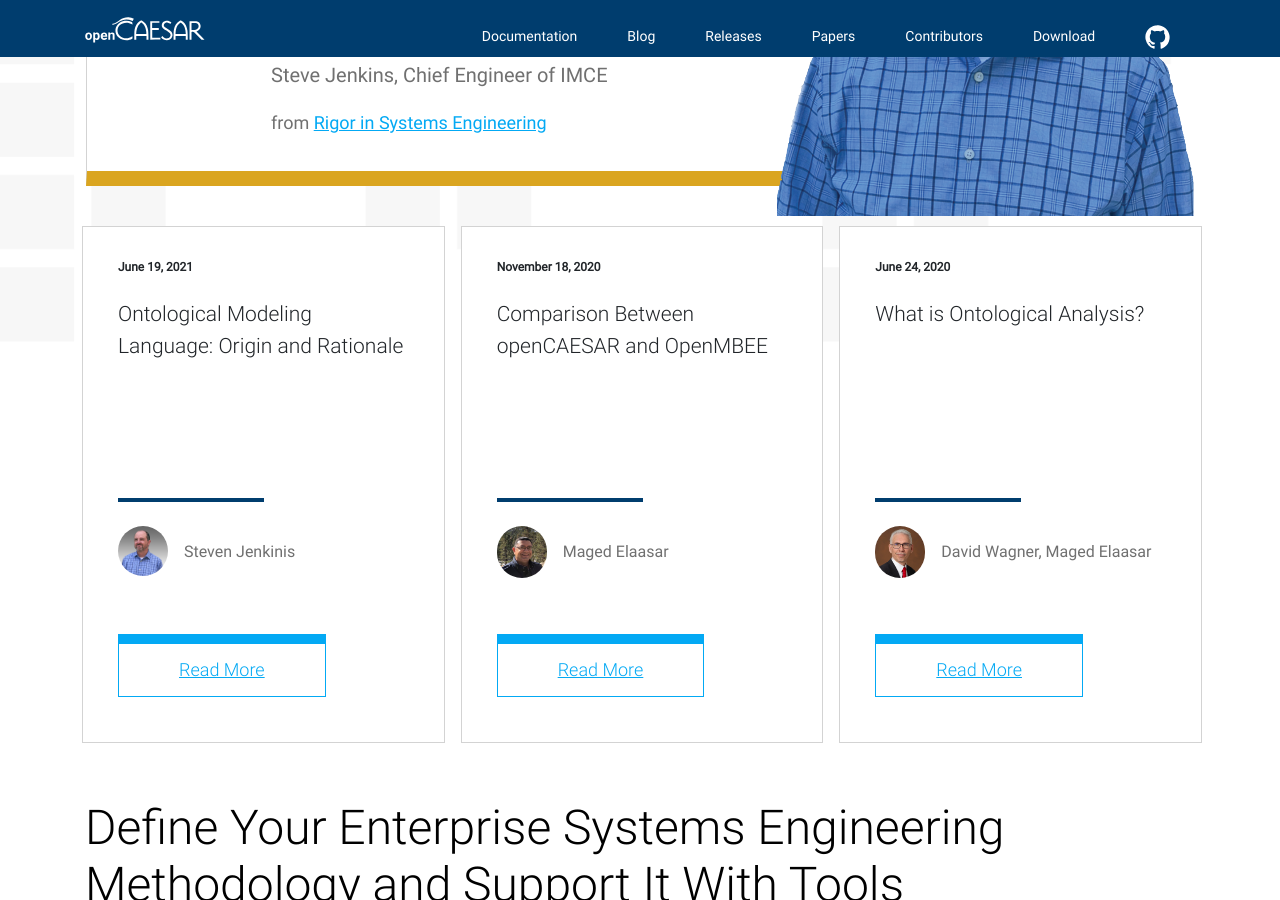
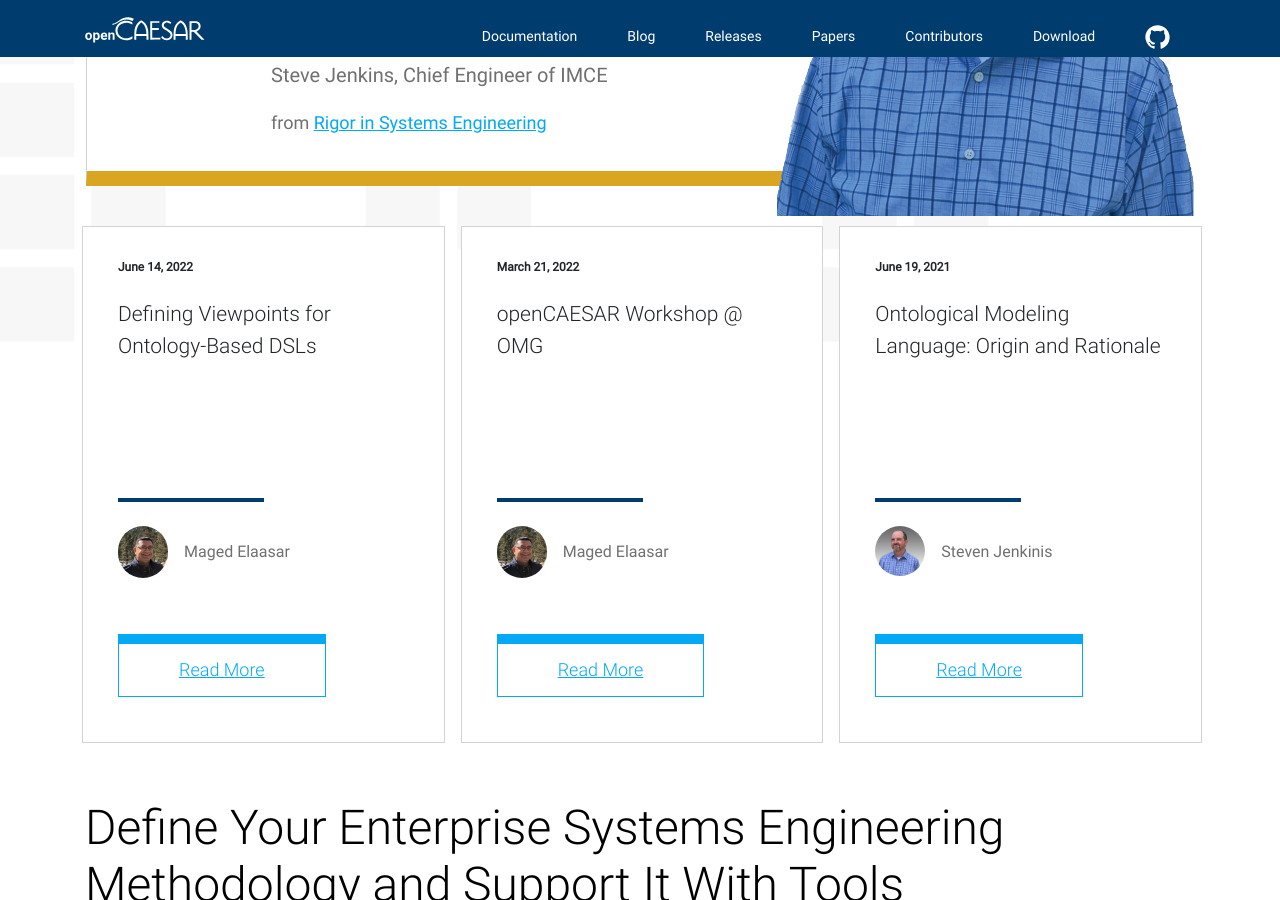
Before and after one commit to opencaesar/opencaesar.github.io, a Jekyll site: the page built from index.html, in a window 1280 px wide and 900 px high, scrolled down 2761 px. Built offline with Jekyll 4.4.1, drawn with Linux system fonts in a browser that asks for light colours; nearby versions of some CDN libraries; some of the changed lines change nothing that is shown.

Commit message:
siriuscon 2022

```diff
--- a/_data/carousel.yml
+++ b/_data/carousel.yml
@@ -9,12 +9,12 @@
 - caption: "openCAESAR Workshop on March 21, 2022"
   carouselImageName: banner_1.png
   floatingImageName: OMG-logo-web-sm.png
-  readMoreUrl: http://www.opencaesar.io/caesar/2019/03/21/openCAESAR-Workshop-at-OMG.html
+  readMoreUrl: http://www.opencaesar.io/caesar/2022/03/21/openCAESAR-Workshop-at-OMG.html
   buttonLable: "Read More"
   slideId: 1
 - caption: "openCAESAR Talk at SiriusCon on 6/14/2022"
   carouselImageName: banner_1.png
   floatingImageName: siriuscon2022.png
-  readMoreUrl: https://www.siriuscon.org
+  readMoreUrl: http://www.opencaesar.io/caesar/2022/06/14/Defining-Viewpoints-for-Ontology-Based-DSLs.html
   buttonLable: "Read More"
   slideId: 2
--- /dev/null
+++ b/_posts/2022-06-14-Defining-Viewpoints-for-Ontology-Based-DSLs.md
@@ -0,0 +1,28 @@
+---
+layout: post
+title: "Defining Viewpoints for Ontology-Based DSLs"
+author: "Maged Elaasar"
+author_image: maged.png
+tag: [MBSE, IMCE, CAESAR]
+categories: [CAESAR]
+image:
+  feature: siriuscon_2022.jpeg
+  credit: SiriusCon 2022
+---
+
+# Abstract
+
+
+The [openCAESAR](http://www.opencaesar.io/) project provides an EMF-based implementation of the [Ontological Modeling Language (OML)](http://www.opencaesar.io/oml), which simplifies the use of semantic web ontologies for modeling and analysis. An OML model can be either be a vocabulary model that defines the terms and rules in a business domain with precise syntax and logical semantics, or can be a description model that uses that vocabulary to describe knowledge. OML has successfully been used at the Jet Propulsion Laboratory (JPL) in the context of Model Based Systems Engineering (MBSE), specifically to define the JPL systems engineering methodology in a highly modular and extensible way. Sirius has been used to define the authoring viewpoints that support such methodology. In this talk, we present how OML and Sirius can be used together, through the OML Rosetta Workbench, to streamline the development of an ontology-based modeling methodology and the authoring tools for it. The ideas will be demonstrated on a small example.
+
+# Slides
+
+Browse the slides by clicking the link below.
+
+[SiriusCon 2022 slides](https://fr.slideshare.net/Obeo_corp/defining-viewpoints-for-ontologybased-dsls)
+
+# Recording
+
+Alternatively, watch the session as delivered on [YouTube](https://www.brighttalk.com/webcast/12231/539649) or by clicking the video below.
+
+[![SiriusCon 2022 session recording](https://img.youtube.com/vi/dm3zBvpSCKA/0.jpg)](https://www.youtube.com/watch?v=dm3zBvpSCKA).
```
Also changed, not shown: _posts/2022-03-21-openCAESAR-Workshop-at-OMG.md (renamed from _posts/2019-03-21-openCAESAR-Workshop-at-OMG.md), assets/img/siriuscon_2022.jpeg (added).
